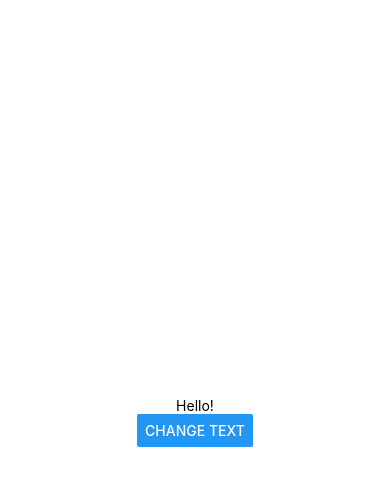
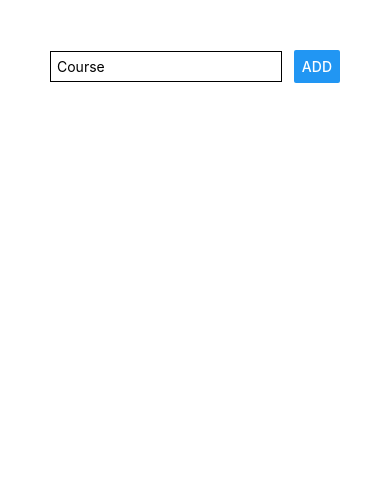
Before and after one commit to miteshjha007/rn-first-app, a React Native app: screen / in a window 390 px wide. Shown: the top 486 px of the page. Built offline with nearby package versions, Linux system fonts and the light colour scheme.

Commit message:
Latest Changes

```diff
--- a/App.js
+++ b/App.js
@@ -1,23 +1,46 @@
 import { StatusBar } from 'expo-status-bar';
-import React,{useState} from 'react';
-import { StyleSheet, Text, View , Button} from 'react-native';
+import React, { useState } from 'react';
+import { StyleSheet, TextInput, View, Button } from 'react-native';
 
 export default function App() {
-  const [outputText, setOutputText] = useState("Hello!");
+  const [enteredGoal, setEnteredGoal] = useState('');
+  const [courseGoals, setCourseGoals] = useState([]);
+
+
+  function goalInputHandler(entredText) {
+    setEnteredGoal(entredText)
+  }
+
+  function addGoalHandler() {
+    setCourseGoals([...courseGoals, enteredGoal]);
+  }
   return (
-    <View style={styles.container}>
-      <Text>{outputText}</Text>
+    <View style={styles.screen}>
+      <View style={styles.inputContainer}>
+        <TextInput placeholder="Course" style={styles.input} onChangeText={goalInputHandler} value={enteredGoal} />
+        <Button title="Add" onPress={addGoalHandler} />
+      </View>
+      <View>
+        { courseGoals.map((goal)=> <Text></Text>)}
+      </View>
+      {/* <Text>{outputText}</Text>
       <Button title="Change Text" onPress={ () =>setOutputText('The Text Changed!')}/>
-      <StatusBar style="auto" />
+      <StatusBar style="auto" /> */}
     </View>
   );
 }
 
+
 const styles = StyleSheet.create({
-  container: {
-    flex: 1,
-    backgroundColor: '#fff',
-    alignItems: 'center',
-    justifyContent: 'center',
+  // container: {
+  //   flex: 1,
+  //   backgroundColor: '#fff',
+  //   alignItems: 'center',
+  //   justifyContent: 'center',
+  // },
+  screen: {
+    padding: 50
   },
+  inputContainer: { flexDirection: 'row', justifyContent: 'space-between', alignItems: 'center' },
+  input: { borderColor: 'black', borderWidth: 1, padding: 6, width: '80%' },
 });
```
